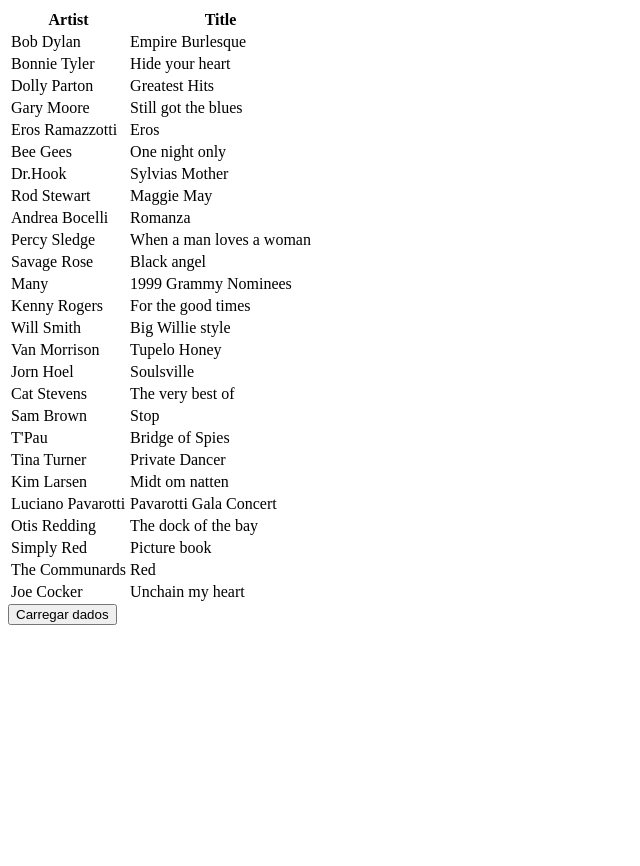
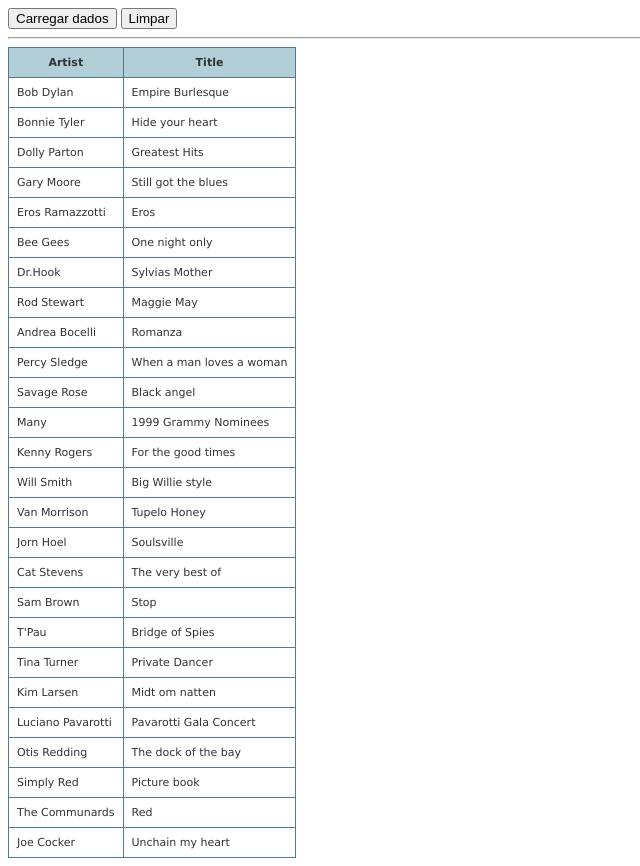
Before and after one commit to adrianoapi/ajax-xml, a plain HTML site: page index.html in a window 1280 px wide. Both pictures are taken after a click on the button "Carregar dados". Shown: the whole page, without its empty margins (0-640 px from the left). Before the commit the page ends 800 px from the top, so only its background shows below. Drawn offline with Linux system fonts and the light colour scheme.

Commit message:
- Adicionado style css; - Adicionada função limpar;

```diff
--- a/index.html
+++ b/index.html
@@ -3,14 +3,41 @@
     <head>
         <title>Ajax XML</title>
         <style type="text/css">
-            table {
-                border: 1px #00;
+            table.table-style-two {
+                font-family: verdana, arial, sans-serif;
+                font-size: 11px;
+                color: #333333;
+                border-width: 1px;
+                border-color: #3A3A3A;
+                border-collapse: collapse;
+            }
+
+            table.table-style-two th {
+                border-width: 1px;
+                padding: 8px;
+                border-style: solid;
+                border-color: #517994;
+                background-color: #B2CFD8;
+            }
+
+            table.table-style-two tr:hover td {
+                background-color: #DFEBF1;
+            }
+
+            table.table-style-two td {
+                border-width: 1px;
+                padding: 8px;
+                border-style: solid;
+                border-color: #517994;
+                background-color: #ffffff;
             }
         </style>
     </head>
     <body>
+        <button type="button" onclick="loadXml()">Carregar dados</button>
+        <button type="button" onclick="limpar()">Limpar</button>
+        <hr>
         <div id="exemplo"></div>
-        <button type="button" onclick="loadXml()">Carregar dados</button>
         <script>
             function loadXml() {
                 var xmlhttp = new XMLHttpRequest();
@@ -26,7 +53,7 @@
             function importFunc(xml) {
                 var i;
                 var xmlDoc = xml.responseXML;
-                var html = "<table>" +
+                var html = "<table class=\"table-style-two\">" +
                         "<tr>" +
                         "<th>Artist</th>" +
                         "<th>Title</th>" +
@@ -41,6 +68,10 @@
                 }
                 document.getElementById("exemplo").innerHTML = html + "</table>";
             }
+
+            function limpar() {
+                document.getElementById("exemplo").innerHTML = "";
+            }
         </script>
     </body>
 </html>
```
